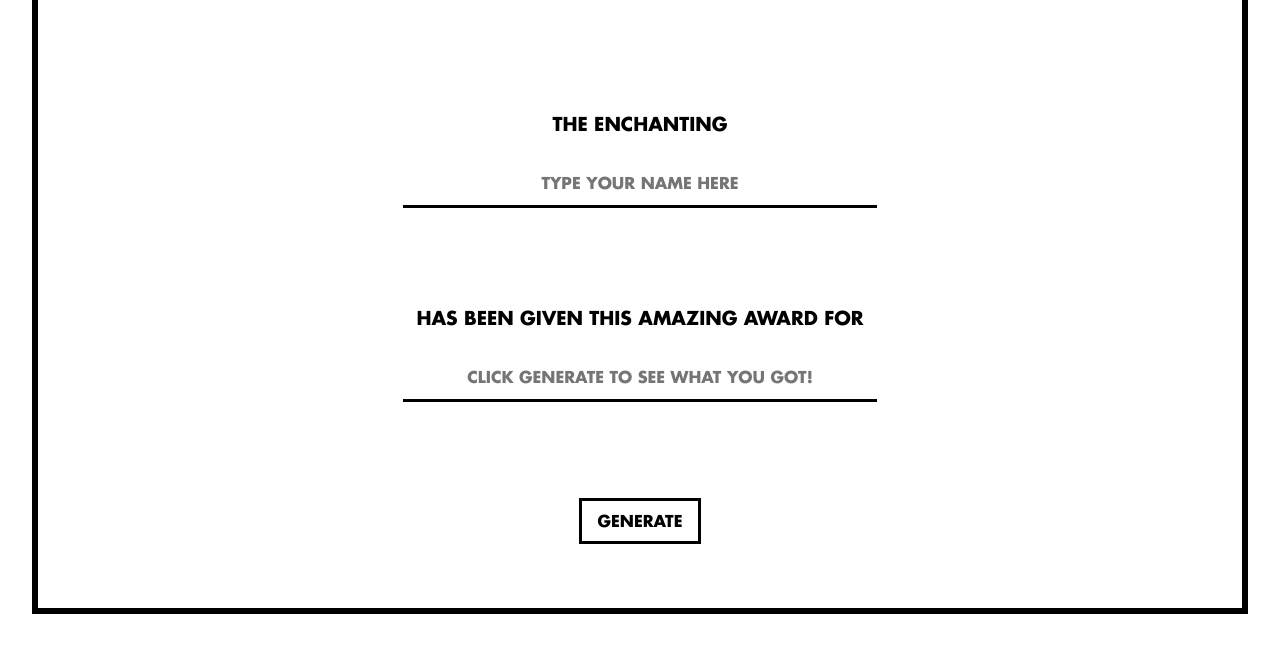
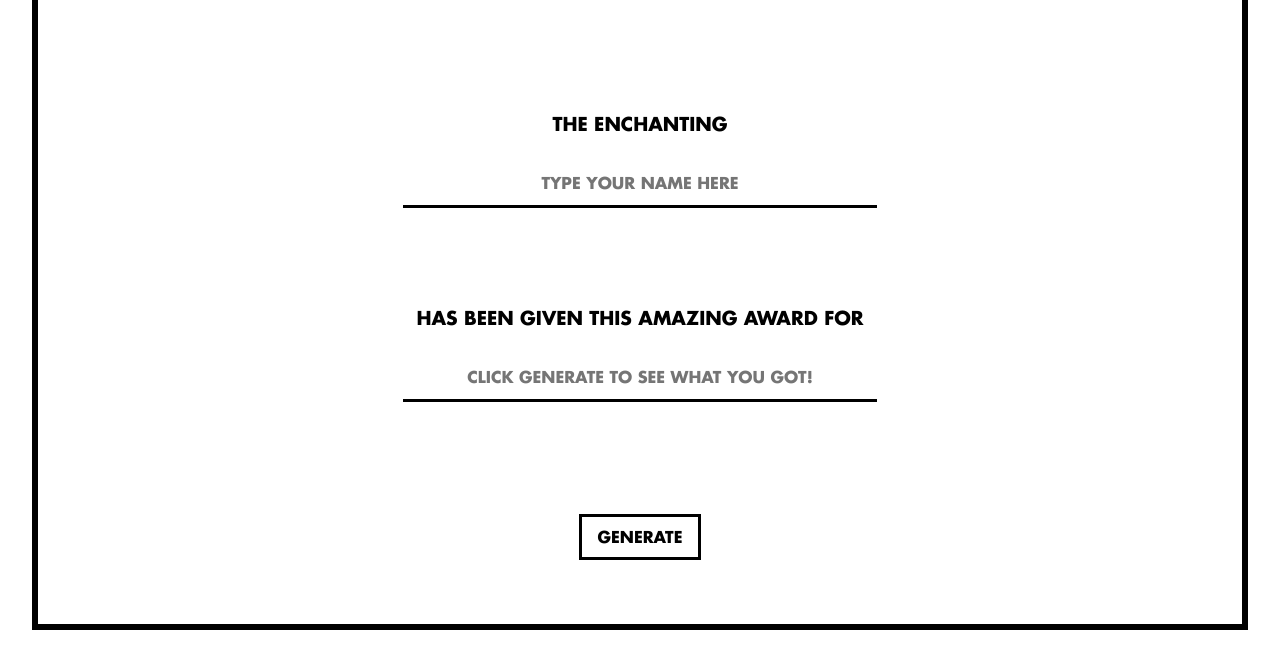
Before and after one commit to zack-davies/zackdavies.co.uk, a plain HTML site: page index.html in a window 1280 px wide. Shown: the part 200-862 px from the top of the page. Drawn offline with Linux system fonts and the light colour scheme.

Commit message:
Update index.html

```diff
--- a/index.html
+++ b/index.html
@@ -124,6 +124,9 @@ select {
         font-weight: bold;
         margin: auto 0.5rem;
     }
+.button-group {
+	padding-top:1rem;
+	}
 
     .button:hover {
         color: #fff;
@@ -168,6 +171,7 @@ select {
         font-weight: bold;
         color: #cc0000;
 	margin-bottom: 1rem;
+	display: inline;
     }
 
     #print {
```
